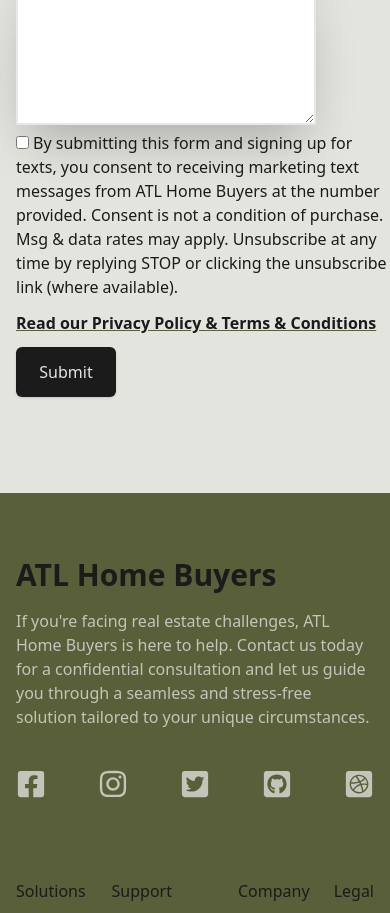
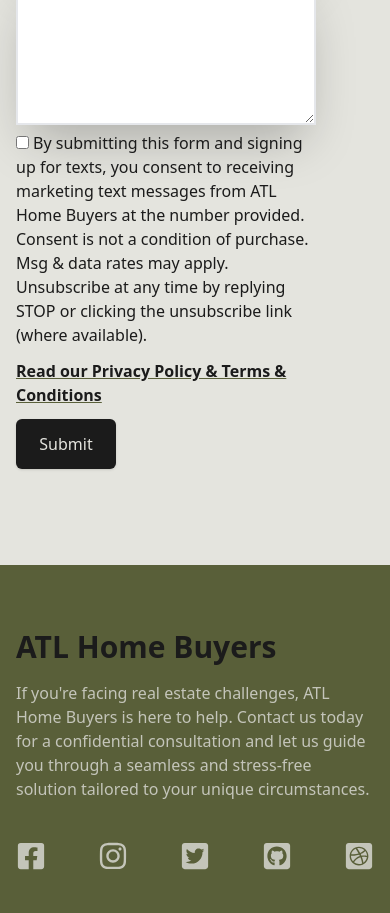
Before and after one commit to terencesmithcodes/atlhomebuyers, a React (Create React App) app: page / in a window 390 px wide. Shown: the part 2320-3233 px from the top of the page. Built offline with nearby package versions, Linux system fonts and the light colour scheme.

Commit message:
updated response again

```diff
--- a/src/components/EmailForm.jsx
+++ b/src/components/EmailForm.jsx
@@ -85,7 +85,7 @@
             onChange={(e) => setMessage(e.target.value)}
             className="border-2 border-[#C4C5BA]rounded-md  w-[300px] md:w-[400px] shadow-2xl"
           ></textarea>
-          <p className="max-w-[375px]">
+          <p className="w-[300px] md:w-[400px]">
             <input type="checkbox" className="mr-1" required></input>
             By submitting this form and signing up for texts, you consent to
             receiving marketing text messages from ATL Home Buyers at the number
@@ -94,7 +94,7 @@
             clicking the unsubscribe link (where available).
           </p>
           <LinkDom to="privacy">
-            <p className="font-bold text-[#1B1B1B] my-3 w-[400px] underline decoration-[#595f39] hover:decoration-[#e4e4de]">
+            <p className="font-bold text-[#1B1B1B] my-3 w-[300px] md:w-[400px] underline decoration-[#595f39] hover:decoration-[#e4e4de]">
               Read our Privacy Policy &amp; Terms &amp; Conditions
             </p>
           </LinkDom>
```
